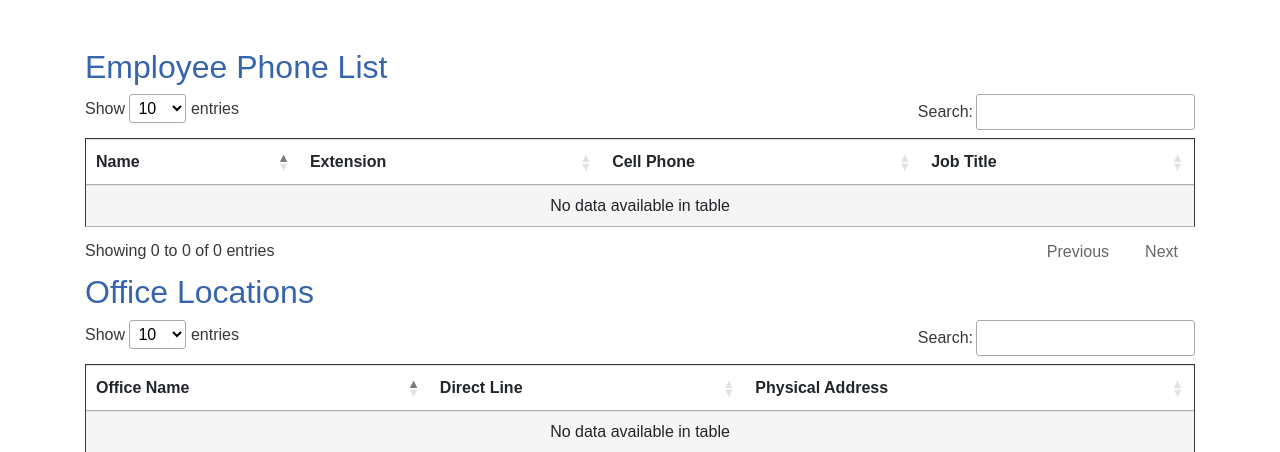
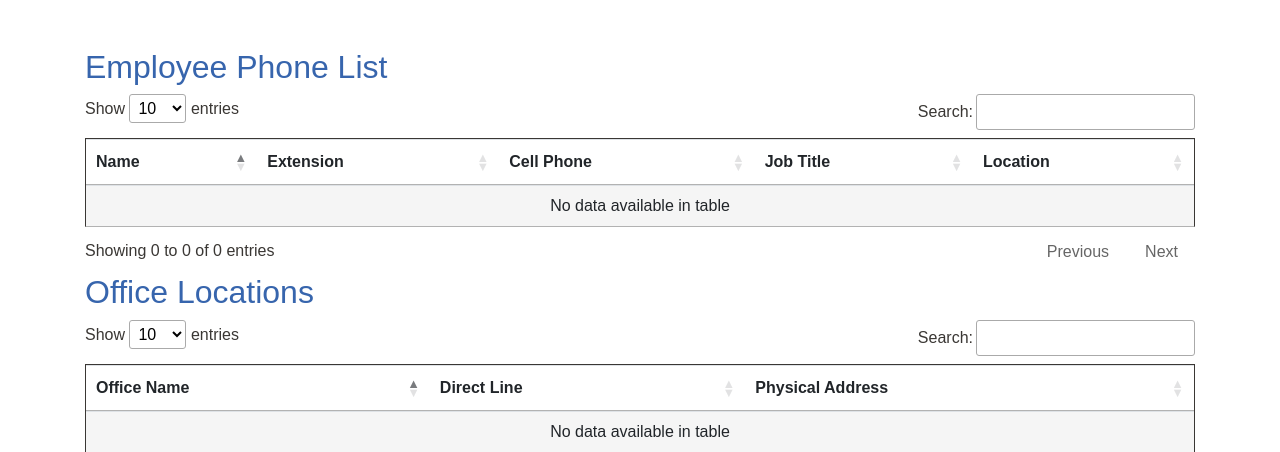
Before and after one commit to jkotouchstone/touchstone-phone-list, a Flask app: page / in a window 1280 px wide. Shown: the top 452 px of the page. Run offline with Flask 2, Linux system fonts and the light colour scheme; the visitor is signed in with stand-in values (Sample User, id 1); data that the repository does not hold is empty; some libraries are stand-ins or nearby versions.

Commit message:
Update index.html

```diff
--- a/templates/index.html
+++ b/templates/index.html
@@ -19,6 +19,7 @@
         <th>Extension</th>
         <th>Cell Phone</th>
         <th>Job Title</th>
+        <th>Location</th>
       </tr>
     </thead>
     <tbody>
@@ -28,6 +29,7 @@
         <td>{{ emp['extension'] }}</td>
         <td>{{ emp['cell_phone'] }}</td>
         <td>{{ emp['job_title'] }}</td>
+        <td>{{ emp['location'] }}</td>
       </tr>
       {% endfor %}
     </tbody>
```
